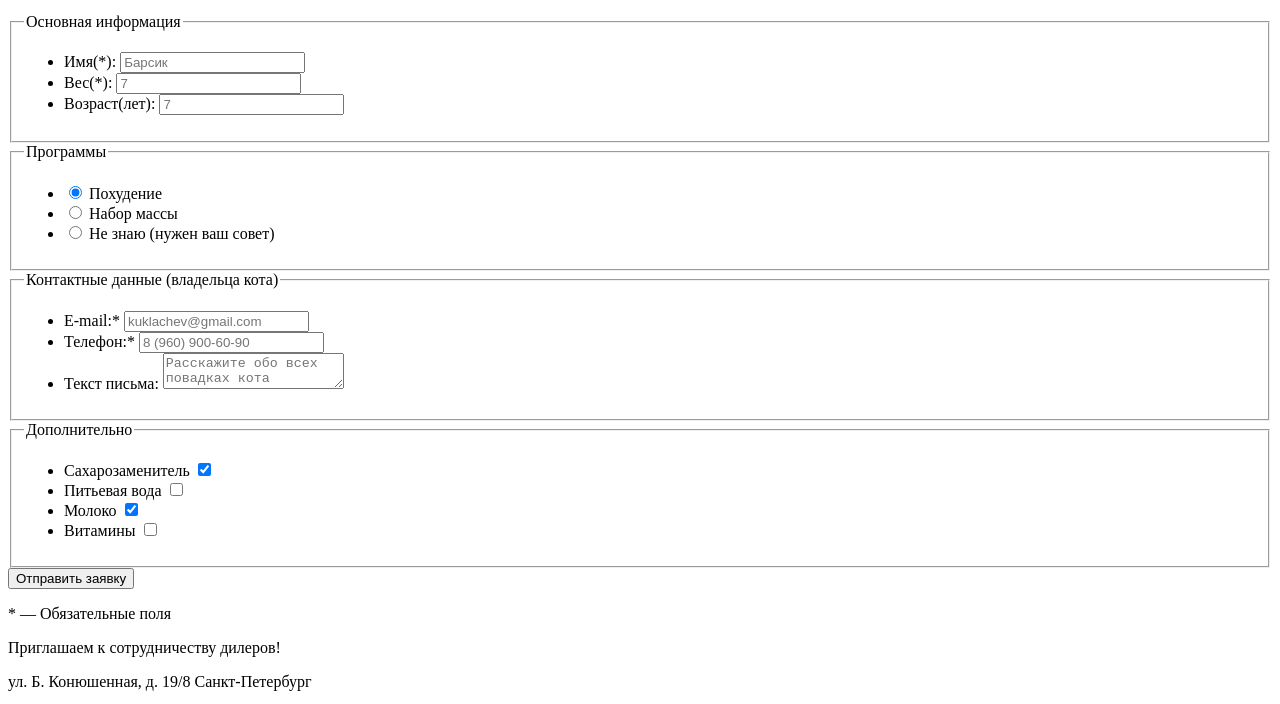
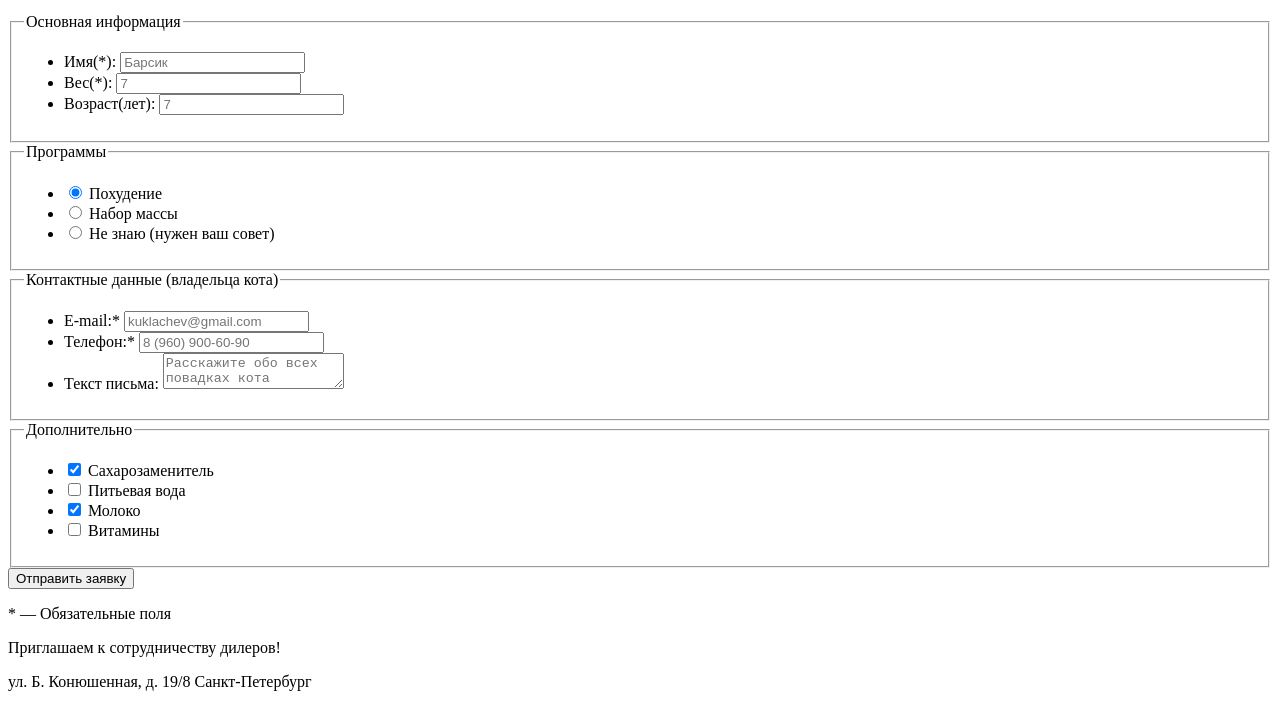
Before and after one commit to lenkoom/1481097-cat-energy-21, a website: page source/form.html in a window 1280 px wide. Shown: the part 326-1030 px from the top of the page. Drawn offline with Linux system fonts and the light colour scheme; grey boxes are pictures that could not be loaded.

Commit message:
Fixed checkbox fields

```diff
--- a/source/form.html
+++ b/source/form.html
@@ -80,7 +80,7 @@
           <legend class="programms-form__fieldset-legend">Контактные данные (владельца кота)</legend>
           <ul class="programms__list fields-list">
             <li class="field">
-              <label class="field__label"  for="user-email">E-mail:*</label>
+              <label class="field__label" for="user-email">E-mail:*</label>
               <input class="field__input" type="email" name="contact__email" required id="user-email" placeholder="kuklachev@gmail.com">
             </li class="field">
             <li class="field">
@@ -88,9 +88,8 @@
               <input class="field__input" type="tel" name="contact__tel" required id="user-tel" placeholder="8 (960) 900-60-90">
             </li>
             <li class="field">
-              <label class="field__label">Текст письма:
-              <textarea placeholder="Расскажите обо всех повадках кота" class="field__input"></textarea>
-              </label>
+              <label class="field__label" for="about">Текст письма:</label>
+              <textarea placeholder="Расскажите обо всех повадках кота" class="field__input" id="about"></textarea>
             </li>
           </ul>
         </fieldset>
@@ -98,30 +97,34 @@
           <legend class="programms-form__fieldset-legend">Дополнительно</legend>
           <ul class="programms__list fields-list">
             <li>
-              <label class="field-checkbox">Сахарозаменитель
+              <label class="field-checkbox">
                 <input class="field-checkbox__input" type="checkbox" name="sugar" checked>
+                <span class="field-checkbox__label">Сахарозаменитель</span>
               </label>
             </li>
             <li>
-              <label class="field-checkbox">Питьевая вода
+              <label class="field-checkbox">
                 <input class="field-checkbox__input" type="checkbox" name="water">
+                <span class="field-checkbox__label">Питьевая вода</span>
               </label>
             </li>
             <li>
-              <label class="field-checkbox">Молоко
+              <label class="field-checkbox">
                 <input class="field-checkbox__input" type="checkbox" name="milk" checked>
+                <span class="field-checkbox__label">Молоко</span>
               </label>
             </li>
             <li>
-              <label class="field-checkbox">Витамины
+              <label class="field-checkbox">
                 <input class="field-checkbox__input" type="checkbox" name="vitamins">
+                <span class="field-checkbox__label">Витамины</span>
               </label>
             </li>
           </ul>
         </fieldset>
         <button type="submit" class="programms__button">Отправить заявку</button>
       </form>
-      <p class="programms__glose">* — Обязательные поля</p>
+      <p class="programms__glose">*&nbsp;&mdash; Обязательные поля</p>
     </main>
     <footer class="footer">
       <div class="footer__contact">
```
Lines whose indentation alone changed are shown as unchanged.
